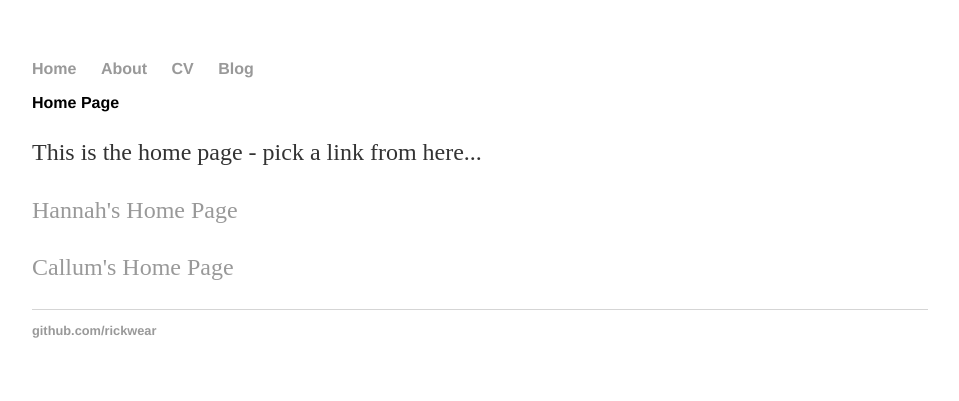
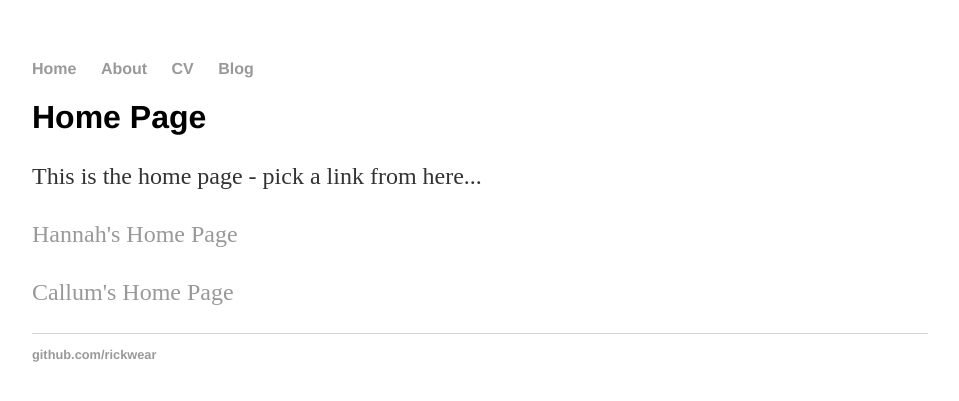
Before and after one commit to rickwear/rickwear.github.io, a Jekyll site: the page built from index.html, in a window 1280 px wide. Shown: the top 401 px of the page, without its empty margins (160-1119 px from the left). Built offline with Jekyll 4.4.1, drawn with Linux system fonts in a browser that asks for light colours.

Commit message:
Update main.css
Changed H1 back to 2em!

```diff
--- a/css/main.css
+++ b/css/main.css
@@ -20,7 +20,7 @@ a:hover {
     text-decoration: underline;
 }
 h1 {
-    font-size: 1em;
+    font-size: 2em;
     font-family:'Helvetica', 'Arial', 'Sans-Serif';
 }
 p {
```
